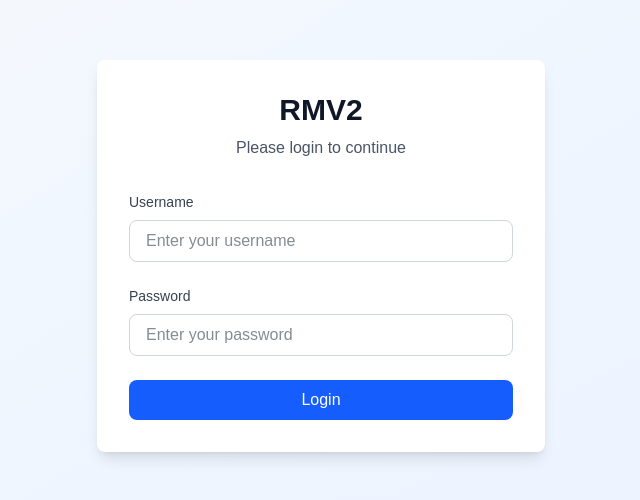
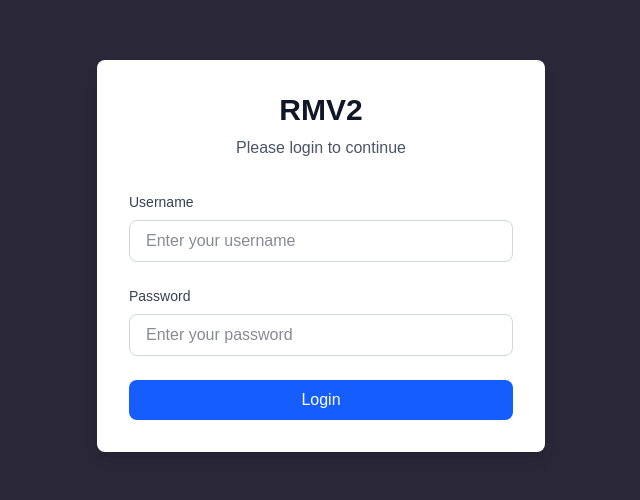
Before and after one commit to volkanmutaf/RMV2, a Next.js app: page /login in a window 1280 px wide. Shown: the part 144-644 px from the top of the page, without its empty margins (319-959 px from the left). Built offline with nearby package versions, Linux system fonts and the light colour scheme.

Commit message:
Update login page background color to #2A2738

```diff
--- a/src/app/login/page.tsx
+++ b/src/app/login/page.tsx
@@ -43,7 +43,7 @@
   }
 
   return (
-    <div className="min-h-screen bg-gradient-to-br from-slate-50 via-blue-50 to-indigo-50 flex items-center justify-center px-4">
+    <div className="min-h-screen bg-[#2A2738] flex items-center justify-center px-4">
       <div className="max-w-md w-full bg-white rounded-lg shadow-lg p-8">
         <div className="text-center mb-8">
           <h1 className="text-3xl font-bold text-gray-900 mb-2">RMV2</h1>
```
